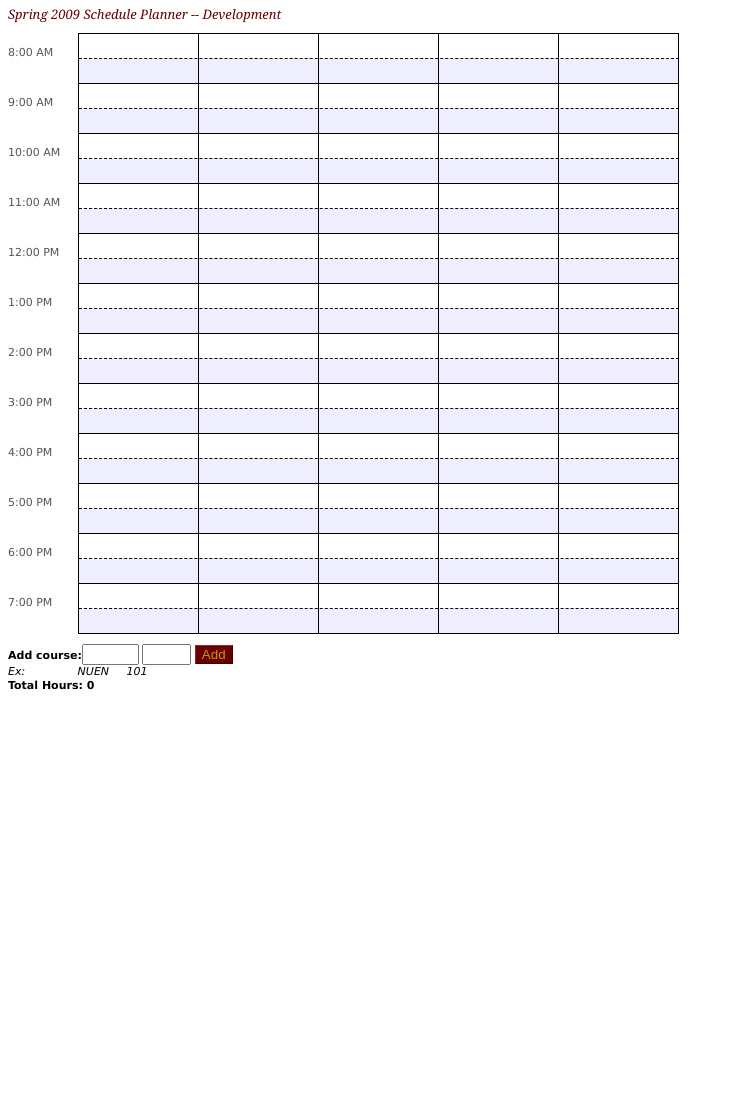
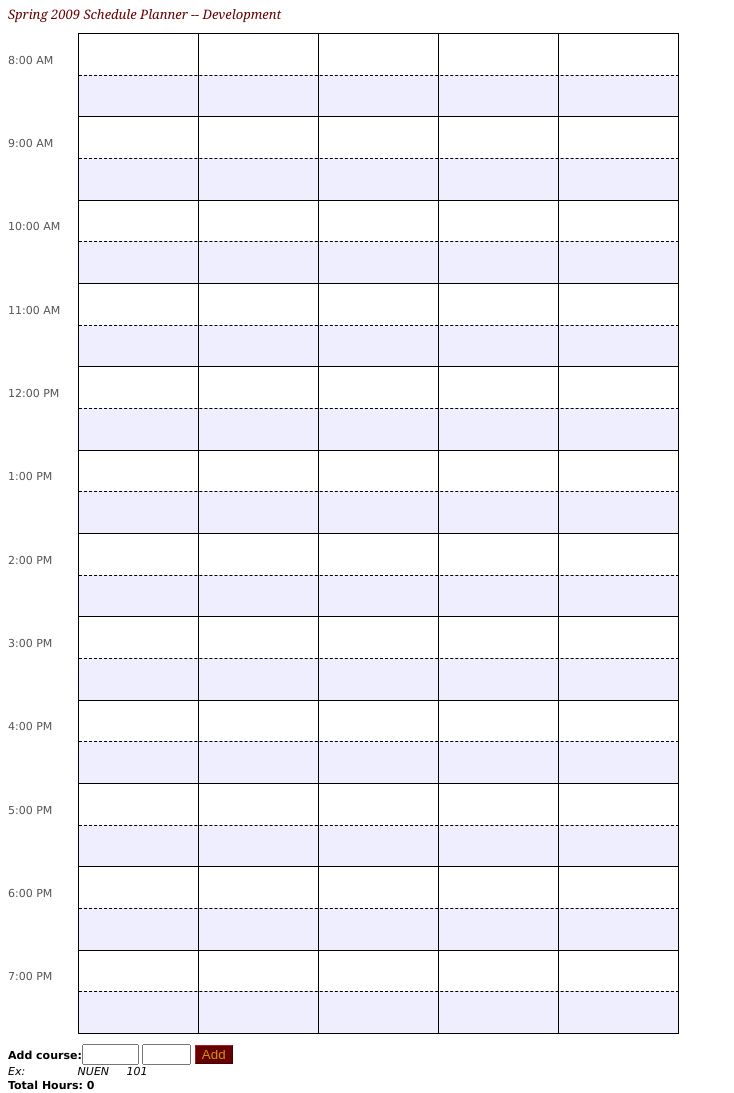
Before and after one commit to mabrowning/scheduler-tamu-edu, a PHP site: page /schedule.php in a window 1280 px wide. Shown: the whole page, without its empty margins (0-734 px from the left). Before the commit the page ends 690 px from the top, so only its background shows below. Run offline with PHP 8.4, Linux system fonts and the light colour scheme.

Commit message:
testing different sized schedulecontainer

```diff
--- a/live/schedule.css
+++ b/live/schedule.css
@@ -44,7 +44,7 @@
 #schedulecontainer
 {
   position:relative;
-  height:600px;
+  height:1000px;
   width:600px;
   left:70px;
   margin-bottom:1em;
```
